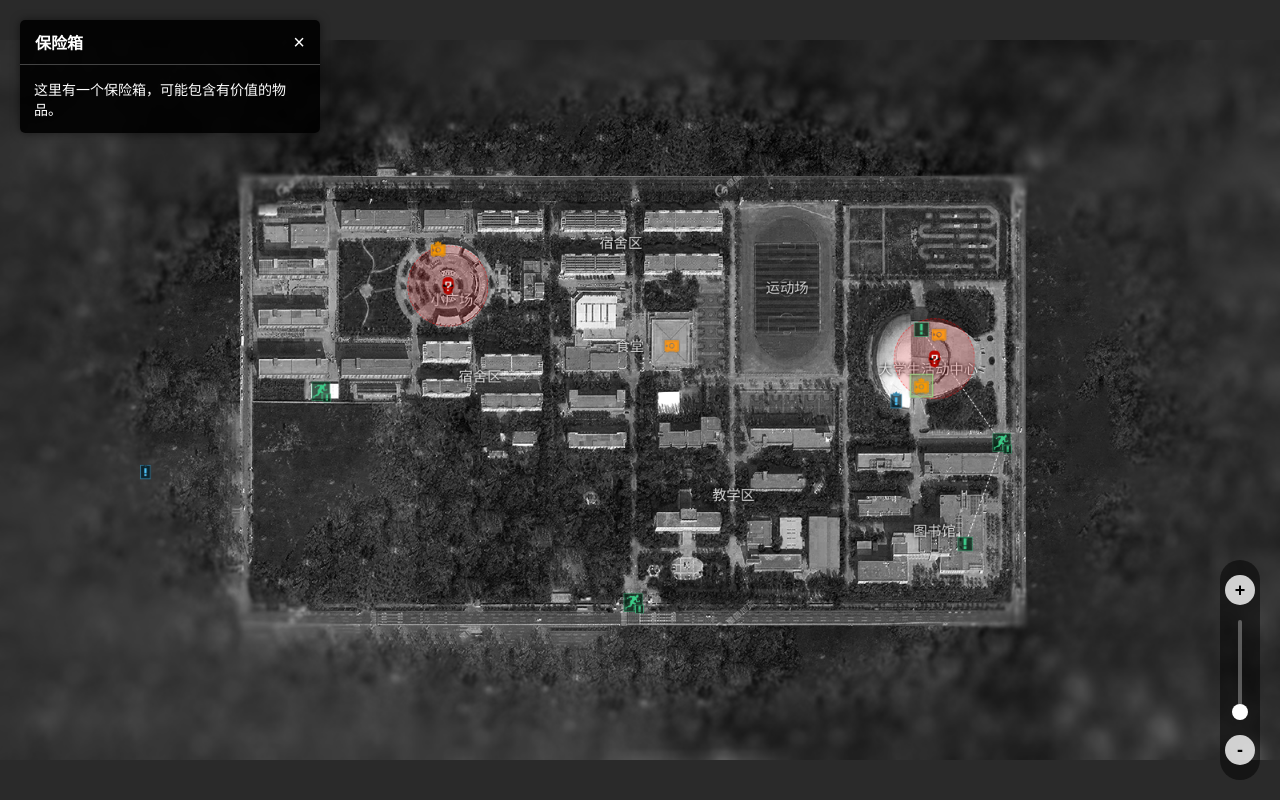
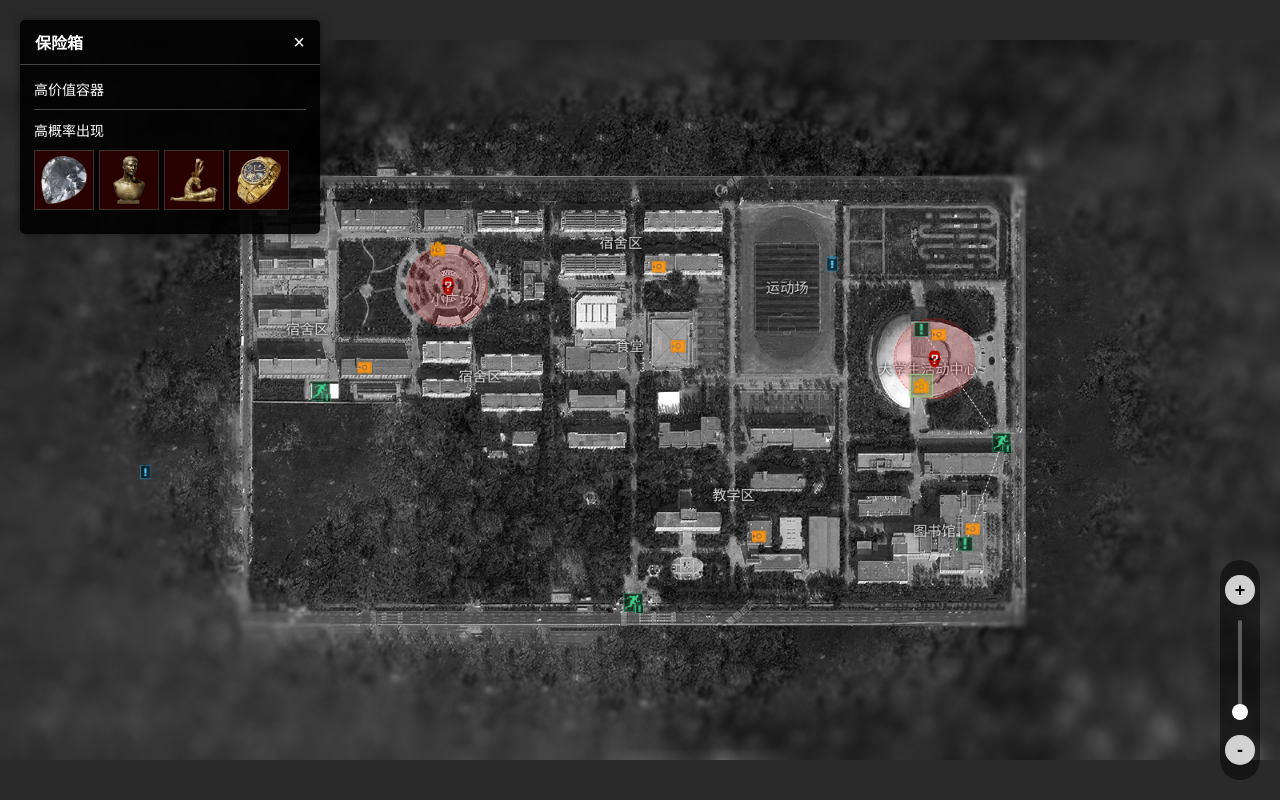
Before and after one commit to this-is-h/nxu-delta-force-map, a plain HTML site: page index.html in a window 1280 px wide. Both pictures are taken after a click on the element 921 px from the left and 385 px from the top of the page. Drawn offline with Linux system fonts and the light colour scheme; files whose address does not match are found by name.

Commit message:
新增奖励预览

```diff
--- a/assets/index.css
+++ b/assets/index.css
@@ -250,6 +250,38 @@ body {
     margin: 10px 0;
 }
 
+.rewards {
+    height: 80px;
+    padding: 10px 0;
+}
+
+.rewards img {
+    height: 60px;
+    aspect-ratio: 1 / 1;
+    object-fit: contain;
+    padding: 5px;
+    margin-right: 5px;
+    border-color: rgb(52, 52, 52);
+    border-width: 1.5px;
+    border-style: solid;
+}
+
+.rewards img.back-red {
+    background-color: rgb(40, 0, 0);
+}
+
+.rewards img.back-gold {
+    background-color: rgb(29, 16, 0);
+}
+
+.rewards img.back-purple {
+    background-color: rgb(12, 1, 17);
+}
+
+.rewards img.back-blue {
+    background-color: rgb(0, 23, 28);
+}
+
 /* 移动端横屏提示 */
 #orientation-message {
     display: none;
--- a/assets/index.js
+++ b/assets/index.js
@@ -24,10 +24,10 @@ document.addEventListener('DOMContentLoaded', function() {
     };
 
     // 图标数据 - 示例数据，可以根据需要修改
-    const iconData = [
+    const wencuiIconData = [
         { x: 0.73, y: 0.443, icon: 'assets/img/icon/boss.png', class: 'icon-boss', title: '首领', content: '这是一个首领点，可以在这里挑战强大的敌人。' },
-        { x: 0.72, y: 0.48, icon: 'assets/img/icon/safe_box.png', class: 'icon-safe-box', title: '保险箱', content: '这里有一个保险箱，可能包含有价值的物品。' },
-        { x: 0.7335, y: 0.4095, icon: 'assets/img/icon/small_safe_box.png', class: 'icon-safe-box', title: '骇客电脑', content: '高价值容器<div class="divider"></div>高概率出现<div class="rewards"></div>' },
+        { x: 0.72, y: 0.48, icon: 'assets/img/icon/safe_box.png', class: 'icon-safe-box', title: '保险箱', content: '高价值容器<div class="divider"></div>高概率出现<div class="rewards"><img class="back-red" src="assets/img/rewards/heart-of-africa.png"></img><img class="back-red" src="assets/img/rewards/bust-of-claudius.png"></img><img class="back-red" src="assets/img/rewards/golden-gazelle.png"></img><img class="back-red" src="assets/img/rewards/precious-mechanical-watch.png"></img></div>' },
+        { x: 0.7335, y: 0.4095, icon: 'assets/img/icon/small_safe_box.png', class: 'icon-safe-box', title: '骇客电脑', content: '高价值容器<div class="divider"></div>高概率出现<div class="rewards"><img class="back-red" src="assets/img/rewards/mandel-supercomputing-unit.png"></img><img class="back-red" src="assets/img/rewards/experimental-data.png"></img><img class="back-red" src="assets/img/rewards/quantum-storage.png"></img></div>' },
         { x: 0.35, y: 0.3415, icon: 'assets/img/icon/boss.png', class: 'icon-boss', title: '首领', content: '这是一个首领点，可以在这里挑战强大的敌人。' },
         { x: 0.3425, y: 0.29, icon: 'assets/img/icon/safe_box.png', class: 'icon-safe-box', title: '保险箱', content: '这里有一个保险箱，可能包含有价值的物品。' },
         { x: 0.495, y: 0.782, icon: 'assets/img/icon//evacuate_conditional.png', class: 'icon-evacuate', title: '南门撤离点', content: '撤离名额还有<span style="color: rgb(255, 236, 140);">1</span>名<div class="divider"></div>身份牌撤离点' },
@@ -35,28 +35,36 @@ document.addEventListener('DOMContentLoaded', function() {
         { x: 0.754, y: 0.7, icon: 'assets/img/icon/switch.png', class: 'icon-switch icon-connect', title: '拉闸', content: '启动两个开关以开启<span style="color: rgb(255, 236, 140);">拉闸撤离点：东门</span>' },
         { x: 0.783, y: 0.56, icon: 'assets/img/icon/evacuate_conditional.png', class: 'icon-evacuate icon-connect', title: '拉闸撤离点：东门', content: '需<span style="color: rgb(255, 236, 140);">拉闸</span>开启撤离点<div class="divider"></div>启动两个开关以开启此撤离点' },
         { x: 0.251, y: 0.489, icon: 'assets/img/icon/evacuate_conditional.png', class: 'icon-evacuate', title: '条件撤离点：菜鸟驿站', content: '条件撤离点，从此处撤离需要丢弃<span style="color: rgb(255, 236, 140);">背包</span><div class="divider"></div>乘坐快递小车撤离吧' },
-        { x: 0.525, y: 0.425, icon: 'assets/img/icon/small_safe_box.png', class: 'icon-safe-box', title: '保险箱', content: '次高价值容器<div class="divider"></div>高概率出现<div class="rewards"></div>' },
-        { x: 0.7, y: 0.5, icon: 'assets/img/icon/high_value_task.png', class: 'icon-task', title: '【高价值】', content: '这是一个高价值任务，完成后可获得丰厚奖励。' },
+        { x: 0.53, y: 0.426, icon: 'assets/img/icon/small_safe_box.png', class: 'icon-safe-box', title: '保险箱', content: '次高价值容器<div class="divider"></div>高概率出现<div class="rewards"></div>' },
+        { x: 0.593, y: 0.69, icon: 'assets/img/icon/small_safe_box.png', class: 'icon-safe-box', title: '保险箱', content: '次高价值容器<div class="divider"></div>高概率出现<div class="rewards"></div>' },
+        { x: 0.285, y: 0.455, icon: 'assets/img/icon/small_safe_box.png', class: 'icon-safe-box', title: '骇客电脑', content: '高价值容器<div class="divider"></div>高概率出现<div class="rewards"></div>' },
+        { x: 0.515, y: 0.315, icon: 'assets/img/icon/small_safe_box.png', class: 'icon-safe-box', title: '骇客电脑', content: '高价值容器<div class="divider"></div>高概率出现<div class="rewards"></div>' },
+        { x: 0.76, y: 0.68, icon: 'assets/img/icon/small_safe_box.png', class: 'icon-safe-box', title: '骇客电脑', content: '高价值容器<div class="divider"></div>高概率出现<div class="rewards"></div>' },
+        { x: 0.65, y: 0.31, icon: 'assets/img/icon/high_value_task.png', class: 'icon-task', title: '【高价值】', content: '任务内容<div class="divider"></div>地点：<div class="divider"></div>报酬：<div class="divider"></div>行动内概率产出<div class="rewards"></div>' },
         { x: 0.1135, y: 0.6, icon: 'assets/img/icon/task.png', class: 'icon-task', title: '任务', content: '这里有一个任务等待完成。' },
     ];
 
-    const locationData = [
+    const wencuiLocationData = [
         { x: 0.725, y: 0.455, title: '大学生活动中心'},
         { x: 0.353, y: 0.359, title: '小广场'},
         { x: 0.375, y: 0.465, title: '宿舍区'},
         { x: 0.485, y: 0.28, title: '宿舍区'},
+        { x: 0.24, y: 0.4, title: '宿舍区'},
         { x: 0.492, y: 0.4235, title: '食堂'},
         { x: 0.573, y: 0.63, title: '教学区'},
         { x: 0.73, y: 0.68, title: '图书馆'},
         { x: 0.615, y: 0.342, title: '运动场'}
     ];
 
+    let nowIconData = wencuiIconData;
+    let nowLocationData = wencuiLocationData;
+
     // 等待图片加载完成
     function initializeMap() {
         initMap();
-        createIcons();
+        createIcons(nowIconData);
         createConnections();
-        createLocations();
+        createLocations(nowLocationData);
         setupEventListeners();
     }
 
@@ -67,86 +75,6 @@ document.addEventListener('DOMContentLoaded', function() {
     if (mapImg.complete) {
         // 如果图片已经加载完成，立即初始化
         initializeMap();
-    }
-
-    // 创建连接线
-    function createConnections() {
-        // 清除已有的连接线
-        document.querySelectorAll('.connection-line').forEach(line => line.remove());
-
-        // 获取所有带有icon-connect类的图标
-        const connectIcons = document.querySelectorAll('.icon-connect');
-        if (connectIcons.length === 0) return;
-
-        // 分离切换点和撤离点
-        const switches = Array.from(connectIcons).filter(icon => icon.classList.contains('icon-switch'));
-        const evacuates = Array.from(connectIcons).filter(icon => icon.classList.contains('icon-evacuate'));
-
-        // 为每对切换点和撤离点创建连接线
-        switches.forEach(switchIcon => {
-            evacuates.forEach(evacuateIcon => {
-                createConnectionLine(switchIcon, evacuateIcon);
-            });
-        });
-
-        setTimeout(() => {
-            updateAllConnections();
-        }, 100);
-    }
-
-    // 创建单条连接线
-    function createConnectionLine(fromIcon, toIcon) {
-        const line = document.createElement('div');
-        line.className = 'connection-line';
-        map.appendChild(line);
-
-        // 更新连接线位置
-        updateConnectionLine(fromIcon, toIcon, line);
-    }
-
-    // 更新连接线位置和尺寸
-    function updateConnectionLine(fromIcon, toIcon, line) {
-        // 获取图标中心相对于地图的位置（不考虑缩放和平移）
-        const fromX = parseFloat(fromIcon.style.left);
-        const fromY = parseFloat(fromIcon.style.top);
-        const toX = parseFloat(toIcon.style.left);
-        const toY = parseFloat(toIcon.style.top);
-
-        // 计算距离和角度
-        const dx = toX - fromX;
-        const dy = toY - fromY;
-        const distance = Math.sqrt(dx * dx + dy * dy);
-        const angle = Math.atan2(dy, dx) * 180 / Math.PI;
-        // console.log(dx, dy, distance, angle);
-
-        // 设置连接线样式
-        line.style.width = `${distance}px`;
-        line.style.left = `${fromX}px`;
-        line.style.top = `${fromY}px`;
-        line.style.transform = `rotate(${angle}deg)`;
-    }
-
-    // 更新所有连接线
-    function updateAllConnections() {
-        // console.log('更新所有连接线');
-        const lines = document.querySelectorAll('.connection-line');
-        if (lines.length === 0) return;
-
-        // 获取所有带有icon-connect类的图标
-        const connectIcons = document.querySelectorAll('.icon-connect');
-        const switches = Array.from(connectIcons).filter(icon => icon.classList.contains('icon-switch'));
-        const evacuates = Array.from(connectIcons).filter(icon => icon.classList.contains('icon-evacuate'));
-
-        // 更新每条连接线
-        let index = 0;
-        switches.forEach(switchIcon => {
-            evacuates.forEach(evacuateIcon => {
-                if (index < lines.length) {
-                    updateConnectionLine(switchIcon, evacuateIcon, lines[index]);
-                    index++;
-                }
-            });
-        });
     }
 
     // 初始化地图
@@ -303,7 +231,7 @@ document.addEventListener('DOMContentLoaded', function() {
     }
 
     // 创建图标
-    function createIcons() {
+    function createIcons(iconData) {
         iconData.forEach((data, index) => {
             // 创建包裹元素用于实现四角边框效果
             const iconWrapper = document.createElement('div');
@@ -325,7 +253,8 @@ document.addEventListener('DOMContentLoaded', function() {
 
             // 只有非boss图标才添加点击事件和选中状态
             if (!data.class || !data.class.includes('boss')) {
-                iconWrapper.addEventListener('click', function(e) {
+                // 添加点击事件 - 同时支持PC端和移动端
+                const handleIconClick = function(e) {
                     e.stopPropagation();
 
                     // 移除其他图标的选中状态
@@ -337,7 +266,10 @@ document.addEventListener('DOMContentLoaded', function() {
                     this.classList.add('selected');
 
                     showPopup(data);
-                });
+                };
+
+                iconWrapper.addEventListener('click', handleIconClick);
+                iconWrapper.addEventListener('touchstart', handleIconClick);
             } else {
                 // boss图标不可点击，添加样式标识
                 iconWrapper.style.pointerEvents = 'none';
@@ -361,7 +293,7 @@ document.addEventListener('DOMContentLoaded', function() {
     }
 
     // 更新所有图标位置
-    function updateAllIconPositions() {
+    function updateAllIconPositions(iconData) {
         const icons = document.querySelectorAll('.icon');
         icons.forEach(icon => {
             const index = parseInt(icon.dataset.index);
@@ -373,7 +305,7 @@ document.addEventListener('DOMContentLoaded', function() {
     }
 
     // 创建地名单据
-    function createLocations() {
+    function createLocations(locationData) {
         // 先清除已有的地名单据
         document.querySelectorAll('.location').forEach(name => name.remove());
 
@@ -388,6 +320,86 @@ document.addEventListener('DOMContentLoaded', function() {
             updateLocationNamePosition(locationName, data);
 
             map.appendChild(locationName);
+        });
+    }
+
+    // 创建连接线
+    function createConnections() {
+        // 清除已有的连接线
+        document.querySelectorAll('.connection-line').forEach(line => line.remove());
+
+        // 获取所有带有icon-connect类的图标
+        const connectIcons = document.querySelectorAll('.icon-connect');
+        if (connectIcons.length === 0) return;
+
+        // 分离切换点和撤离点
+        const switches = Array.from(connectIcons).filter(icon => icon.classList.contains('icon-switch'));
+        const evacuates = Array.from(connectIcons).filter(icon => icon.classList.contains('icon-evacuate'));
+
+        // 为每对切换点和撤离点创建连接线
+        switches.forEach(switchIcon => {
+            evacuates.forEach(evacuateIcon => {
+                createConnectionLine(switchIcon, evacuateIcon);
+            });
+        });
+
+        setTimeout(() => {
+            updateAllConnections();
+        }, 100);
+    }
+
+    // 创建单条连接线
+    function createConnectionLine(fromIcon, toIcon) {
+        const line = document.createElement('div');
+        line.className = 'connection-line';
+        map.appendChild(line);
+
+        // 更新连接线位置
+        updateConnectionLine(fromIcon, toIcon, line);
+    }
+
+    // 更新连接线位置和尺寸
+    function updateConnectionLine(fromIcon, toIcon, line) {
+        // 获取图标中心相对于地图的位置（不考虑缩放和平移）
+        const fromX = parseFloat(fromIcon.style.left);
+        const fromY = parseFloat(fromIcon.style.top);
+        const toX = parseFloat(toIcon.style.left);
+        const toY = parseFloat(toIcon.style.top);
+
+        // 计算距离和角度
+        const dx = toX - fromX;
+        const dy = toY - fromY;
+        const distance = Math.sqrt(dx * dx + dy * dy);
+        const angle = Math.atan2(dy, dx) * 180 / Math.PI;
+        // console.log(dx, dy, distance, angle);
+
+        // 设置连接线样式
+        line.style.width = `${distance}px`;
+        line.style.left = `${fromX}px`;
+        line.style.top = `${fromY}px`;
+        line.style.transform = `rotate(${angle}deg)`;
+    }
+
+    // 更新所有连接线
+    function updateAllConnections() {
+        // console.log('更新所有连接线');
+        const lines = document.querySelectorAll('.connection-line');
+        if (lines.length === 0) return;
+
+        // 获取所有带有icon-connect类的图标
+        const connectIcons = document.querySelectorAll('.icon-connect');
+        const switches = Array.from(connectIcons).filter(icon => icon.classList.contains('icon-switch'));
+        const evacuates = Array.from(connectIcons).filter(icon => icon.classList.contains('icon-evacuate'));
+
+        // 更新每条连接线
+        let index = 0;
+        switches.forEach(switchIcon => {
+            evacuates.forEach(evacuateIcon => {
+                if (index < lines.length) {
+                    updateConnectionLine(switchIcon, evacuateIcon, lines[index]);
+                    index++;
+                }
+            });
         });
     }
 
@@ -542,17 +554,21 @@ document.addEventListener('DOMContentLoaded', function() {
                 });
             });
 
-            // 滑块拖动
-            sliderThumb.addEventListener('mousedown', function(e) {
-                e.stopPropagation();
-                isDraggingSlider = true;
-            });
-
-            document.addEventListener('mousemove', function(e) {
+            // 滑块拖动 - 同时支持PC端和移动端
+                const handleSliderDrag = function(e) {
                     if (!isDraggingSlider) return;
 
+                    // 获取鼠标或触摸位置
+                    let clientY;
+                    if (e.type.includes('mouse')) {
+                        clientY = e.clientY;
+                    } else if (e.type.includes('touch')) {
+                        clientY = e.touches[0].clientY;
+                        e.preventDefault(); // 防止页面滚动
+                    }
+
                     const rect = sliderContainer.getBoundingClientRect();
-                const dragY = e.clientY - rect.top;
+                    const dragY = clientY - rect.top;
                     const height = rect.height;
                     let percent = 1 - (dragY / height);
 
@@ -573,13 +589,31 @@ document.addEventListener('DOMContentLoaded', function() {
                         // 确保应用过渡效果
                         updateMapTransform(false);
                     });
-            });
+                };
 
-            document.addEventListener('mouseup', function() {
+                const handleSliderDragStart = function(e) {
+                    e.stopPropagation();
+                    isDraggingSlider = true;
+                    if (e.type.includes('touch')) {
+                        e.preventDefault(); // 防止页面滚动
+                    }
+                };
+
+                const handleSliderDragEnd = function() {
                     isDraggingSlider = false;
                     // 确保拖动结束后应用过渡效果
                     updateMapTransform(false);
-            });
+                };
+
+                // 添加鼠标事件
+                sliderThumb.addEventListener('mousedown', handleSliderDragStart);
+                document.addEventListener('mousemove', handleSliderDrag);
+                document.addEventListener('mouseup', handleSliderDragEnd);
+
+                // 添加触摸事件（支持移动端）
+                sliderThumb.addEventListener('touchstart', handleSliderDragStart, { passive: false });
+                document.addEventListener('touchmove', handleSliderDrag, { passive: false });
+                document.addEventListener('touchend', handleSliderDragEnd);
         }
 
         // 移动端双指缩放
@@ -613,7 +647,7 @@ document.addEventListener('DOMContentLoaded', function() {
         // 窗口大小改变时重新计算
         window.addEventListener('resize', function() {
             initMap();
-            updateAllIconPositions();
+            updateAllIconPositions(nowIconData);
         });
     }
 
```
Also changed, not shown: index.html (+1 -3 lines), assets/img/rewards/bust-of-claudius.png (added), assets/img/rewards/experimental-data.png (added), assets/img/rewards/golden-gazelle.png (added), assets/img/rewards/heart-of-africa.png (added), assets/img/rewards/mandel-supercomputing-unit.png (added), assets/img/rewards/precious-mechanical-watch.png (added), assets/img/rewards/quantum-storage.png (added), 1 other file. Lines whose indentation alone changed are shown as unchanged.
